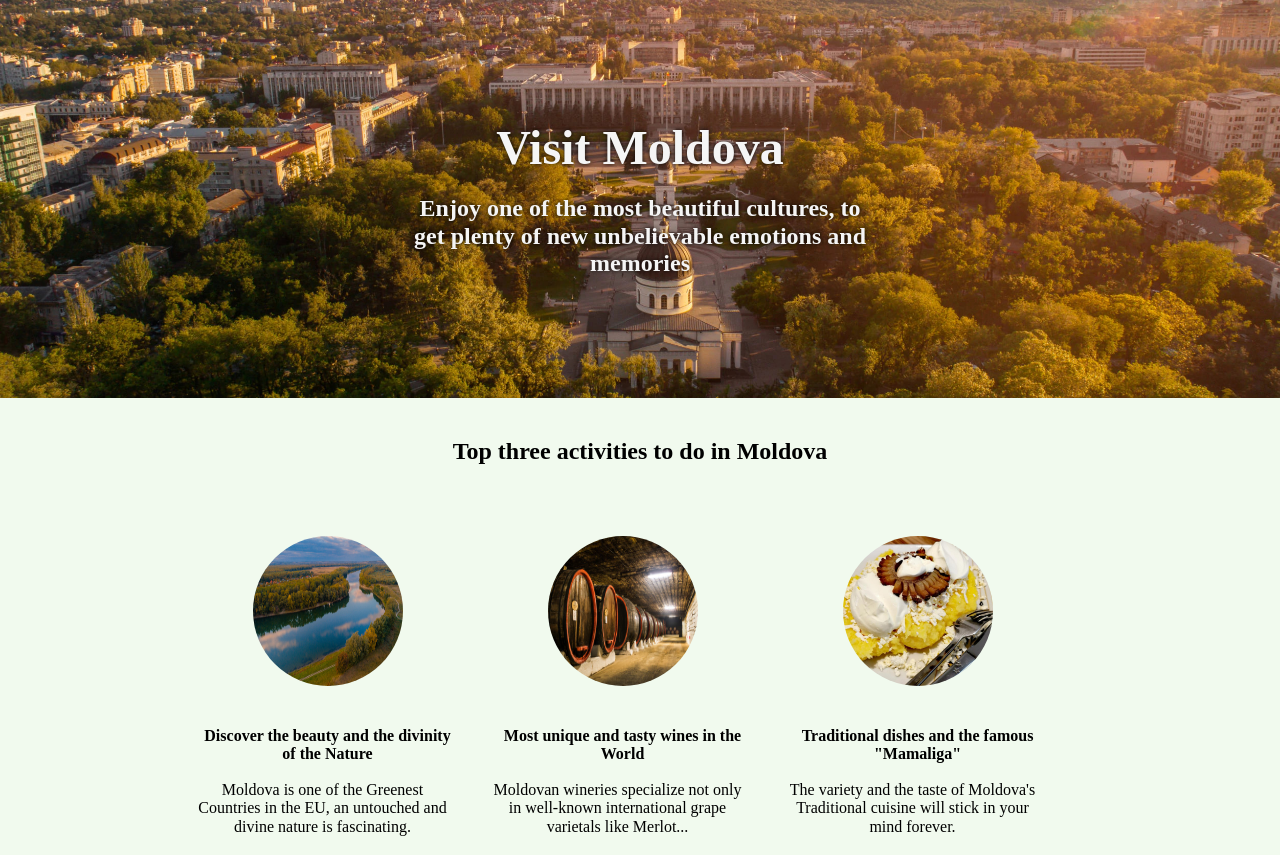
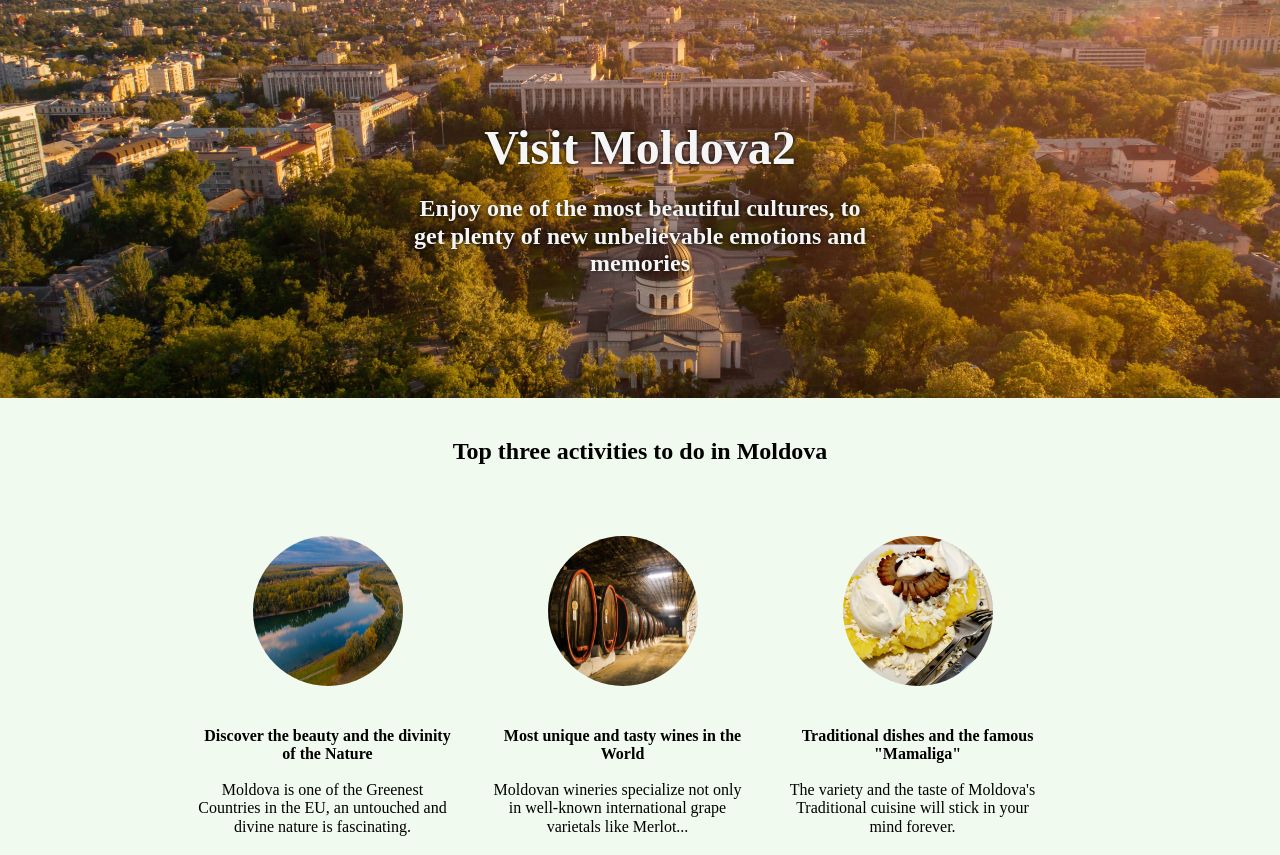
Before and after one commit to CoSlava/Moldova, a plain HTML site: page index.html in a window 1280 px wide. Shown: the top 855 px of the page. Drawn offline with nearby package versions, Linux system fonts and the light colour scheme.

Commit message:
Commit change 1

```diff
--- a/index.html
+++ b/index.html
@@ -6,7 +6,7 @@
     <body>
 
         <div class="hero">
-            <h1 id="visit">Visit Moldova</h1>
+            <h1 id="visit">Visit Moldova2</h1>
             <h2 id="enjoy">Enjoy one of the most beautiful cultures, to get plenty of new unbelievable emotions and memories</h2>
         </div>
 
```
